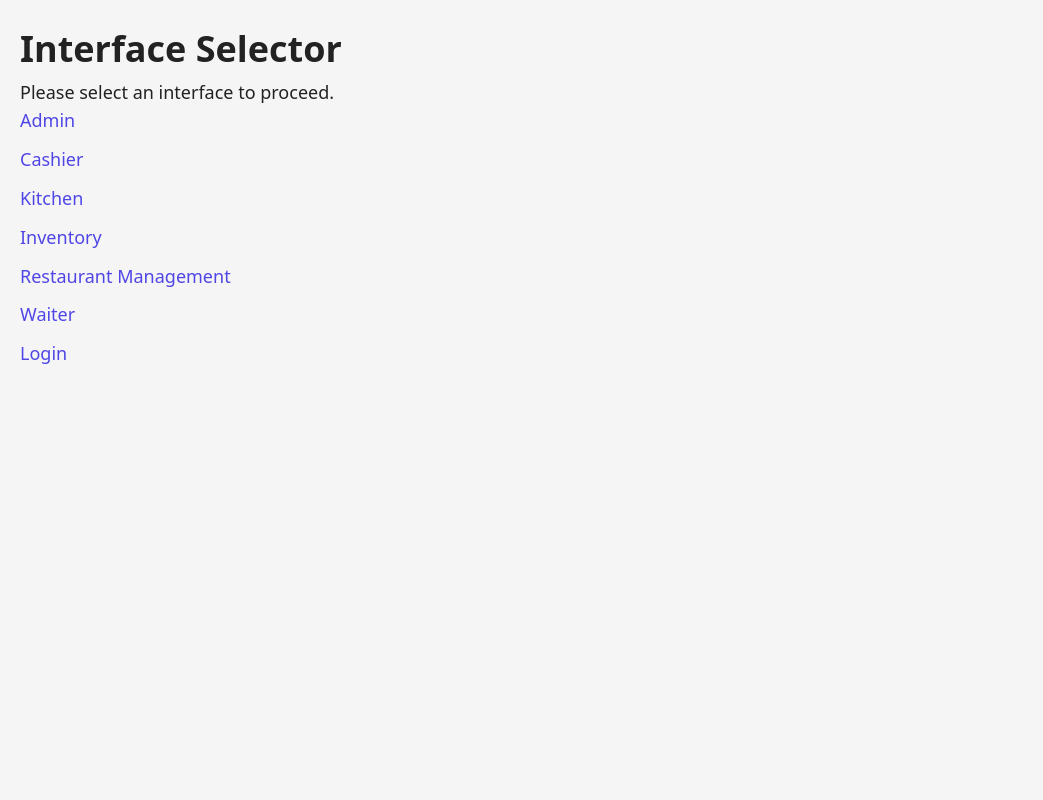
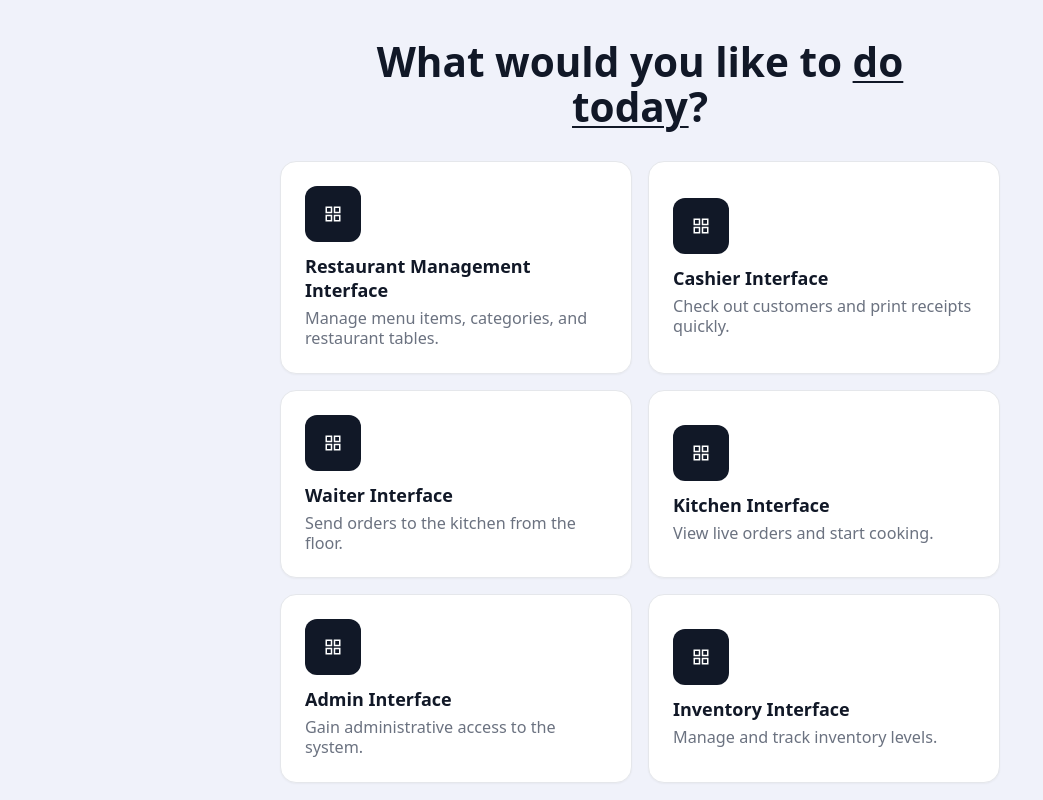
Before and after one commit to HighOnKohi/servio, a React (Vite) app: page / in a window 1280 px wide. Shown: the whole page, without its empty margins (0-1043 px from the left). Built offline with nearby package versions, Linux system fonts and the light colour scheme; no server answers; the database is empty.

Commit message:
Interface css

```diff
--- a/src/pages/interfaceSelector/interface-selector.css
+++ b/src/pages/interfaceSelector/interface-selector.css
@@ -1,10 +1,85 @@
-/* Styles for Interface Selector page */
 .interface-selector-page {
-  padding: 20px;
+  min-height: 0;
+  zoom: var(--interface-selector-scale, 1);
+  display: flex;
+  flex-direction: column;
+  overflow: hidden;
+  background: #f0f2fa;
+  font-family: system-ui, -apple-system, sans-serif;
 }
 
-.interface-buttons {
+.interface-selector-center {
+  flex: 1;
   display: flex;
   flex-direction: column;
-  gap: 10px;
+  align-items: center;
+  justify-content: center;
+  padding: 40px 20px;
 }
+
+.interface-selector-title {
+  font-size: 2.25rem;
+  font-weight: 700;
+  color: #111827;
+  text-align: center;
+  margin-bottom: 32px;
+  line-height: 1.1;
+}
+
+.interface-selector-title-mark {
+  text-decoration: underline;
+  text-decoration-thickness: 2px;
+  text-underline-offset: 4px;
+}
+
+.interface-selector-grid {
+  display: grid;
+  grid-template-columns: repeat(2, 1fr);
+  gap: 16px;
+  width: 100%;
+  max-width: 720px;
+}
+
+.interface-card {
+  background: #fff;
+  border: 1px solid #e5e7eb;
+  border-radius: 16px;
+  padding: 24px;
+  box-shadow: 0 1px 2px rgba(0,0,0,0.04);
+  text-align: left;
+  transition: all 150ms ease;
+}
+
+.interface-card-enabled:hover {
+  box-shadow: 0 6px 18px rgba(0,0,0,0.08);
+  border-color: #d1d5db;
+  cursor: pointer;
+  transform: translateY(-2px);
+}
+
+.interface-card-disabled { opacity: 0.6; cursor: not-allowed; }
+
+.interface-card-icon {
+  width: 56px; height: 56px; background: #111827; border-radius: 12px; margin-bottom: 12px; display: flex; align-items: center; justify-content: center; color: #fff;
+}
+
+.interface-card-label { font-size: 1rem; font-weight: 600; color: #111827; margin-bottom: 6px; }
+.interface-card-desc { font-size: 0.9rem; color: #6b7280; line-height: 1.25; }
+
+.interface-selector-footer { border-top: 1px solid #e5e7eb; background: #fff; padding: 12px 16px; display: flex; flex-wrap: wrap; align-items: center; justify-content: space-between; gap: 8px; }
+
+.interface-selector-user { display: flex; align-items: center; gap: 12px; }
+
+.interface-selector-user-avatar { width: 40px; height: 40px; border-radius: 9999px; background: #e5e7eb; border: 1px solid #d1d5db; display:flex; align-items:center; justify-content:center; color:#6b7280; flex-shrink:0; }
+
+.interface-selector-user-name { font-size: 0.95rem; font-weight: 600; color: #111827; }
+.interface-selector-user-role { font-size: 0.8rem; color: #9ca3af; }
+
+.interface-selector-footer-meta { display: none; }
+@media (min-width: 640px) { .interface-selector-footer-meta { display: flex; align-items: center; gap: 16px; font-size: 0.85rem; color: #9ca3af; } }
+
+.interface-selector-status-dot { width: 6px; height: 6px; border-radius: 9999px; background: #9ca3af; display: inline-block; margin-right: 6px; }
+.interface-selector-status { font-size: 0.95rem; color: #6b7280; display: flex; align-items: center; gap: 8px; }
+
+.interface-selector-logout { display: flex; align-items:center; gap:8px; border: 1px solid #e5e7eb; border-radius: 8px; padding: 8px 12px; font-size: 0.9rem; color: #374151; background: transparent; cursor: pointer; }
+.interface-selector-logout:hover { background: #f9fafb; }
--- a/src/pages/interfaceSelector/interface-selector.jsx
+++ b/src/pages/interfaceSelector/interface-selector.jsx
@@ -1,40 +1,205 @@
-import React from "react";
+import { useState, useEffect } from "react";
+import { useNavigate } from "react-router-dom";
 import "./interface-selector.css";
 
-// RX
-const InterfaceSelector = () => {
+const INTERFACES = [
+  {
+    id: "resto",
+    label: "Restaurant Management Interface",
+    desc: "Manage menu items, categories, and restaurant tables.",
+    route: "/restaurant-management/edit-menu",
+  },
+  {
+    id: "cashier",
+    label: "Cashier Interface",
+    desc: "Check out customers and print receipts quickly.",
+    route: "/cashier",
+  },
+  {
+    id: "waiter",
+    label: "Waiter Interface",
+    desc: "Send orders to the kitchen from the floor.",
+    route: "/waiter",
+  },
+  {
+    id: "kitchen",
+    label: "Kitchen Interface",
+    desc: "View live orders and start cooking.",
+    route: "/kitchen",
+  },
+  {
+    id: "admin",
+    label: "Admin Interface",
+    desc: "Gain administrative access to the system.",
+    route: "/admin",
+  },
+  {
+    id: "inventory",
+    label: "Inventory Interface",
+    desc: "Manage and track inventory levels.",
+    route: "/inventory",
+  },
+];
+
+function GridIcon() {
   return (
-    //  All of these are placeholders for testing.
-    //  Keep this file and just rename it to a different name pag nag code ka
-    //  Cashier, Waiter, Kitchen, and Restaurant Management lang dapat yung lalabas dito
-    <div className="interface-selector-page">
-      <h1>Interface Selector</h1>
-      <p>Please select an interface to proceed.</p>
-      <div className="interface-buttons">
-        <a href="/admin" className="interface-button">
-          Admin
-        </a>
-        <a href="/cashier" className="interface-button">
-          Cashier
-        </a>
-        <a href="/kitchen" className="interface-button">
-          Kitchen
-        </a>
-        <a href="/inventory" className="interface-button">
-          Inventory
-        </a>
-        <a href="/restaurant-management" className="interface-button">
-          Restaurant Management
-        </a>
-        <a href="/waiter" className="interface-button">
-          Waiter
-        </a>
-        <a href="/login" className="interface-button">
-          Login
-        </a>
+    <svg
+      width="18"
+      height="18"
+      viewBox="0 0 24 24"
+      fill="none"
+      stroke="currentColor"
+      strokeWidth="2"
+    >
+      <rect x="3" y="3" width="7" height="7" />
+      <rect x="14" y="3" width="7" height="7" />
+      <rect x="3" y="14" width="7" height="7" />
+      <rect x="14" y="14" width="7" height="7" />
+    </svg>
+  );
+}
+
+function UserIcon() {
+  return (
+    <svg
+      width="22"
+      height="22"
+      viewBox="0 0 24 24"
+      fill="none"
+      stroke="currentColor"
+      strokeWidth="2"
+    >
+      <path d="M20 21v-2a4 4 0 0 0-4-4H8a4 4 0 0 0-4 4v2" />
+      <circle cx="12" cy="7" r="4" />
+    </svg>
+  );
+}
+
+function useFixedInterfaceCanvas() {
+  const [, refreshScale] = useState(0);
+
+  useEffect(() => {
+    const updateScale = () => refreshScale((version) => version + 1);
+    window.addEventListener('resize', updateScale);
+    return () => window.removeEventListener('resize', updateScale);
+  }, []);
+
+  if (typeof window === 'undefined') return { scale: 1, width: '100%', height: '100vh' };
+
+  const pixelRatio = window.devicePixelRatio || 1;
+  return {
+    scale: 1 / pixelRatio,
+    width: `${Math.round(window.innerWidth * pixelRatio)}px`,
+    height: `${Math.round(window.innerHeight * pixelRatio)}px`,
+  };
+}
+
+export default function InterfaceSelector() {
+  const navigate = useNavigate();
+  const [currentDateTime, setCurrentDateTime] = useState(new Date());
+  const interfaceCanvas = useFixedInterfaceCanvas();
+
+  const time = currentDateTime.toLocaleTimeString("en-US", {
+    hour: "numeric",
+    minute: "2-digit",
+    second: "2-digit",
+  });
+
+  const date = currentDateTime.toLocaleDateString("en-US", {
+    month: "long",
+    day: "numeric",
+    year: "numeric",
+  });
+
+  useEffect(() => {
+    const id = setInterval(() => {
+      setCurrentDateTime(new Date());
+    }, 1000);
+
+    return () => clearInterval(id);
+  }, []);
+
+  return (
+    <div
+      className="interface-selector-page"
+      style={{
+        '--interface-selector-scale': interfaceCanvas.scale,
+        width: interfaceCanvas.width,
+        height: interfaceCanvas.height,
+        minHeight: interfaceCanvas.height,
+      }}
+    >
+      <div className="interface-selector-center">
+        <h1 className="interface-selector-title">
+          What would you like to{" "}
+          <span className="interface-selector-title-mark">do</span>
+          <br />
+          <span className="interface-selector-title-mark">today</span>?
+        </h1>
+
+        <div className="interface-selector-grid">
+          {INTERFACES.map((iface) => (
+            <button
+              key={iface.id}
+              onClick={() => navigate(iface.route)}
+              className="interface-card interface-card-enabled"
+            >
+              <div className="interface-card-icon">
+                <GridIcon />
+              </div>
+
+              <div className="interface-card-label">
+                {iface.label}
+              </div>
+
+              <div className="interface-card-desc">
+                {iface.desc}
+              </div>
+            </button>
+          ))}
+        </div>
       </div>
+
+      <footer className="interface-selector-footer">
+        <div className="interface-selector-user">
+          <div className="interface-selector-user-avatar">
+            <UserIcon />
+          </div>
+
+          <div>
+            <div className="interface-selector-user-name">
+              Admin User
+            </div>
+            <div className="interface-selector-user-role">
+              Administrator
+            </div>
+          </div>
+        </div>
+
+        <div className="interface-selector-status">
+          {date}, {time}
+        </div>
+
+        <button
+          className="interface-selector-logout"
+          type="button"
+          onClick={() => navigate("/login")}
+        >
+          <svg
+            width="14"
+            height="14"
+            viewBox="0 0 24 24"
+            fill="none"
+            stroke="currentColor"
+            strokeWidth="2"
+          >
+            <path d="M9 21H5a2 2 0 0 1-2-2V5a2 2 0 0 1 2-2h4" />
+            <polyline points="16,17 21,12 16,7" />
+            <line x1="21" y1="12" x2="9" y2="12" />
+          </svg>
+          Logout
+        </button>
+      </footer>
     </div>
   );
-};
-
-export default InterfaceSelector;
+}
```
